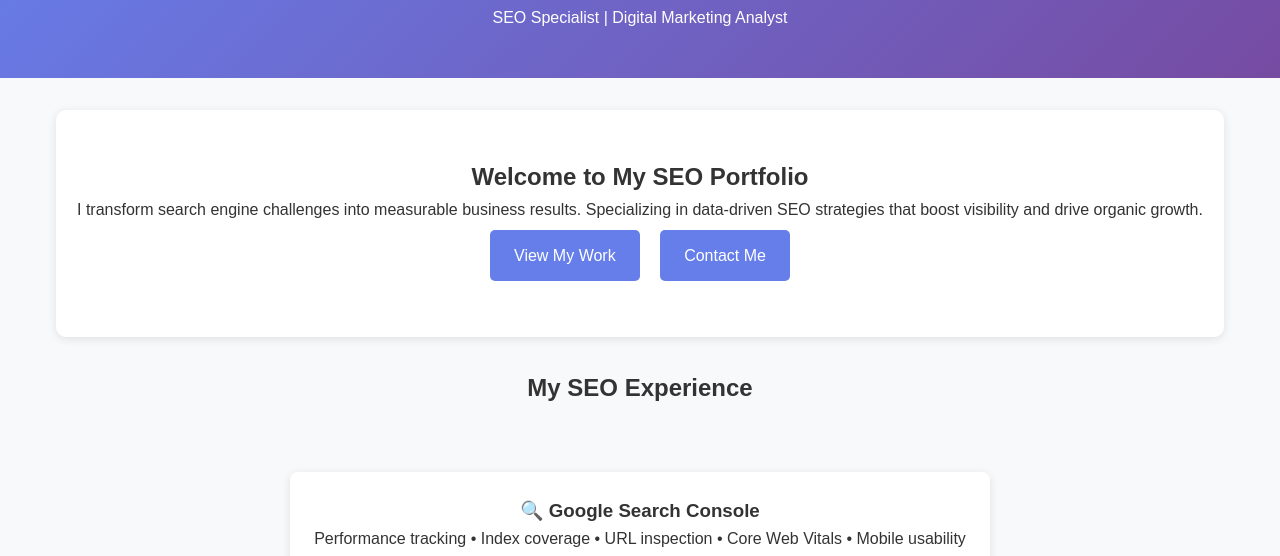
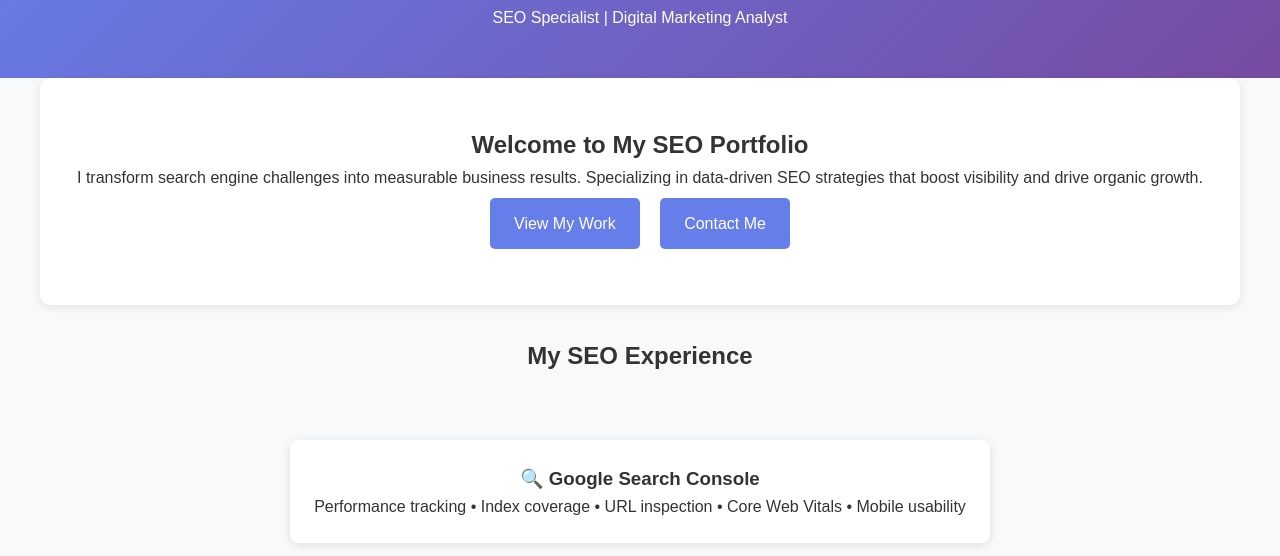
Before and after one commit to vininjtm2000-cyber/seo-portfolio, a plain HTML site: page index.html in a window 1280 px wide. Shown: the part 173-729 px from the top of the page. Drawn offline with Linux system fonts and the light colour scheme.

Commit message:
index.html

```diff
--- a/index.html
+++ b/index.html
@@ -29,7 +29,9 @@
         }
         .nav a:hover { color: #667eea; }
 
-        .container { max-width: 1200px; margin: 0 auto; padding: 2rem 1rem; }
+        .container { max-width: 1200px; margin: 0 auto;
+                    <!--padding: 2rem 1rem;-->
+                        }
 
         .hero {
             text-align: center;
```
